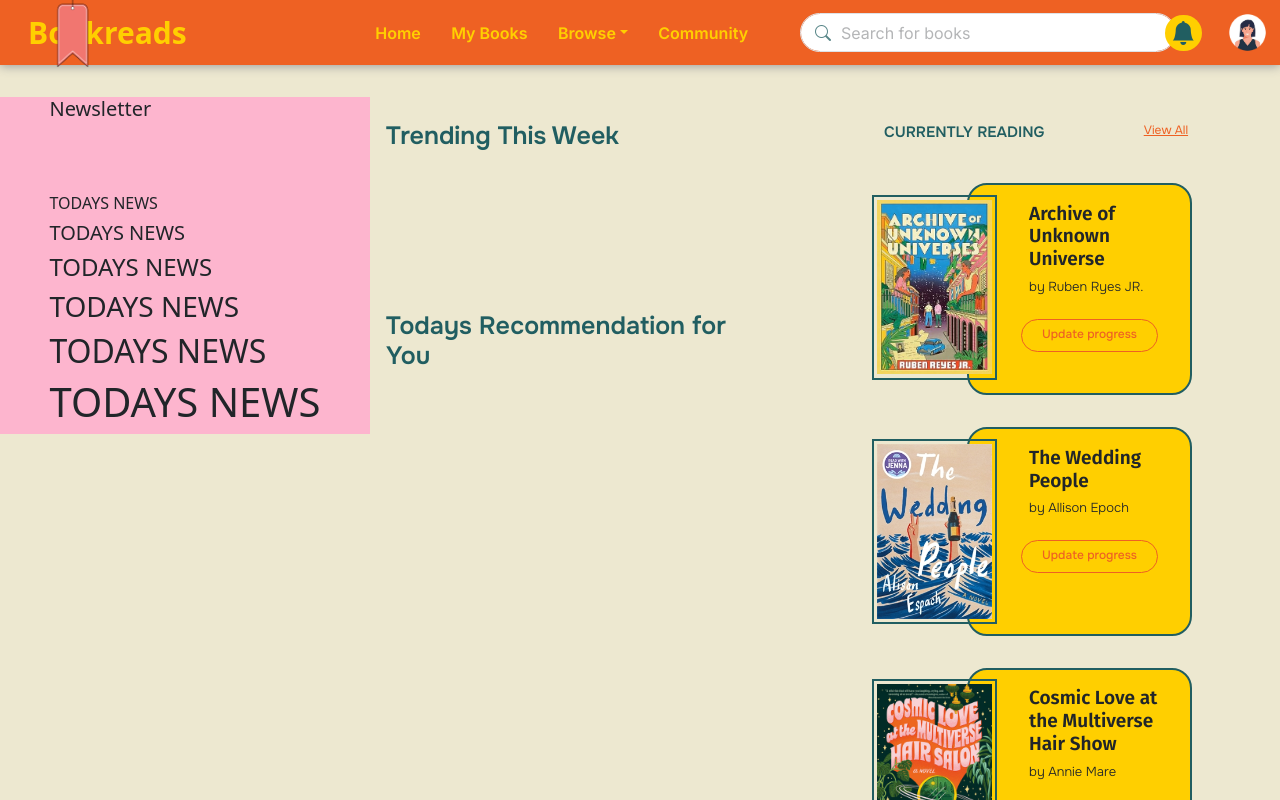
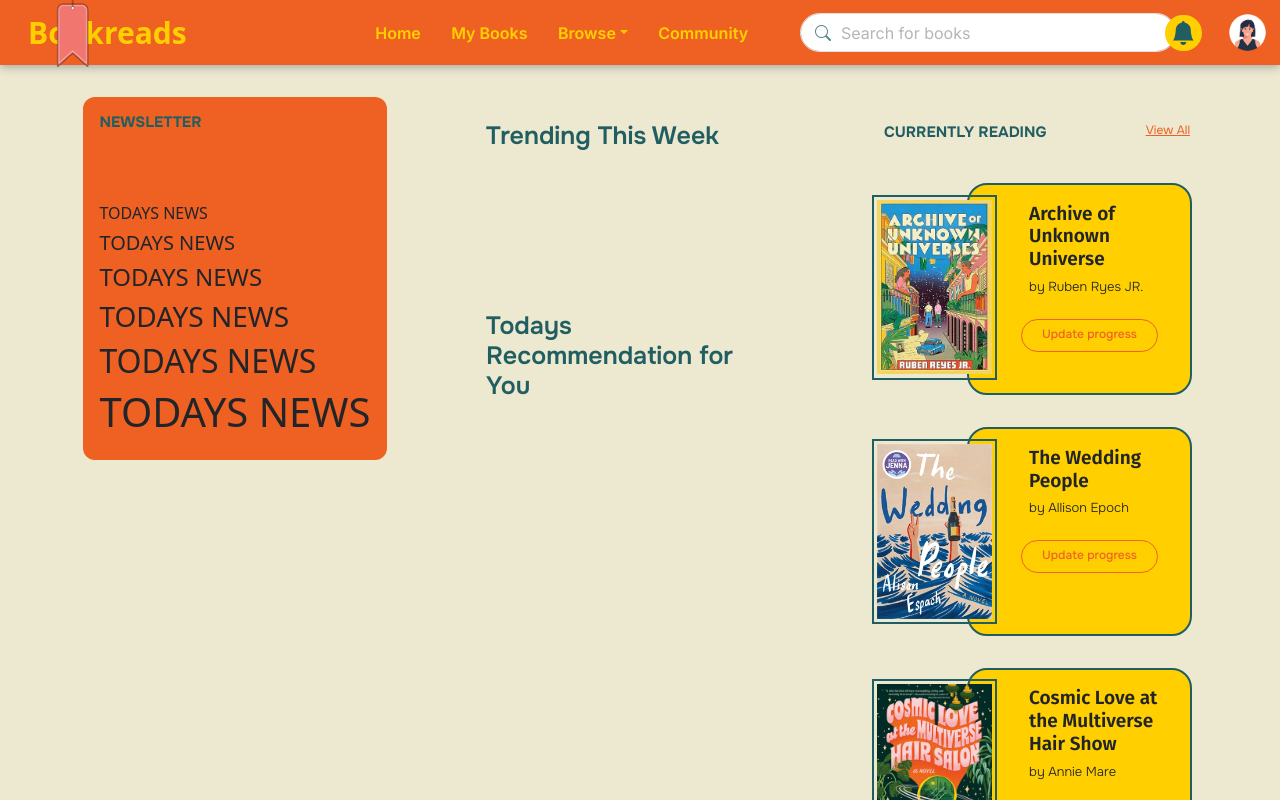
Before and after one commit to mariafirozx/bookreads, a React (Create React App) app: page / in a window 1280 px wide. Shown: the top 800 px of the page. Built offline with nearby package versions, Linux system fonts and the light colour scheme; a web font is replaced by a local one.

Commit message:
styling newsletter

```diff
--- a/src/front/index.css
+++ b/src/front/index.css
@@ -661,7 +661,7 @@ body, #root{
 .currentHead,
 .wantToHead{
   color: var(--third-primary);
-  font-weight: 570;
+  font-weight: 670;
 }
 .container-toRead{
   justify-content: center;
@@ -769,17 +769,41 @@ font-weight: 570;
   display: flex;
   align-items: center;
   margin: 2rem auto;
-  width: 370px;
+  width: 470px;
   flex-shrink: 0;
 
-  background-color: #FDB5CE;
+  /* background-color: #FDB5CE; */
 }
 
 
+.newsletter{
+  justify-content: center;
+  background: #EE6123;
+  padding: 1rem;
+  border-radius: 12px;
+  position: sticky;
+  top: 80px;
+  /* display: block; */
+  /* margin: 2rem 3rem 4rem;
+  margin-left: 2rem; */
+  /* right: 4rem; */
+  /* position: relative; */
+  /* background-color: var(--secondary-primary);
+  border-radius: 12px;
+  position: sticky;
+  top: 80px; */
+}
 
 
+.headingNews{
+  font-family: "Onest", sans-serif;
+  align-items: center;
+  font-size: 15px;
+  text-transform: uppercase;
+  font-weight: 670;
+  color: var(--third-primary);
 
-
+}
 
 /**footer**/
 .contain{
```
Also changed, not shown: src/back/NewsletterAPI.js (added), src/front/Newsletter.js (added).
